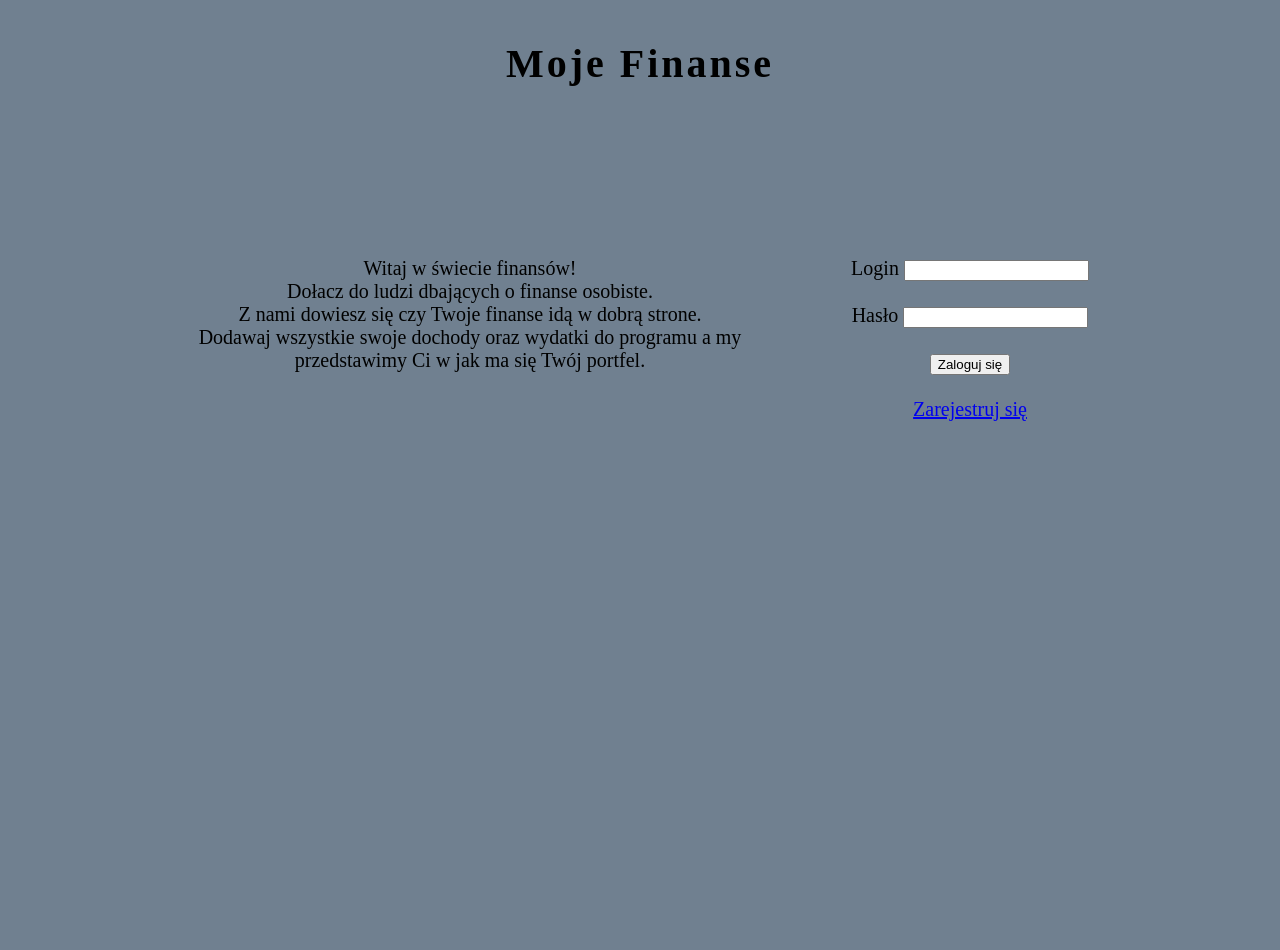
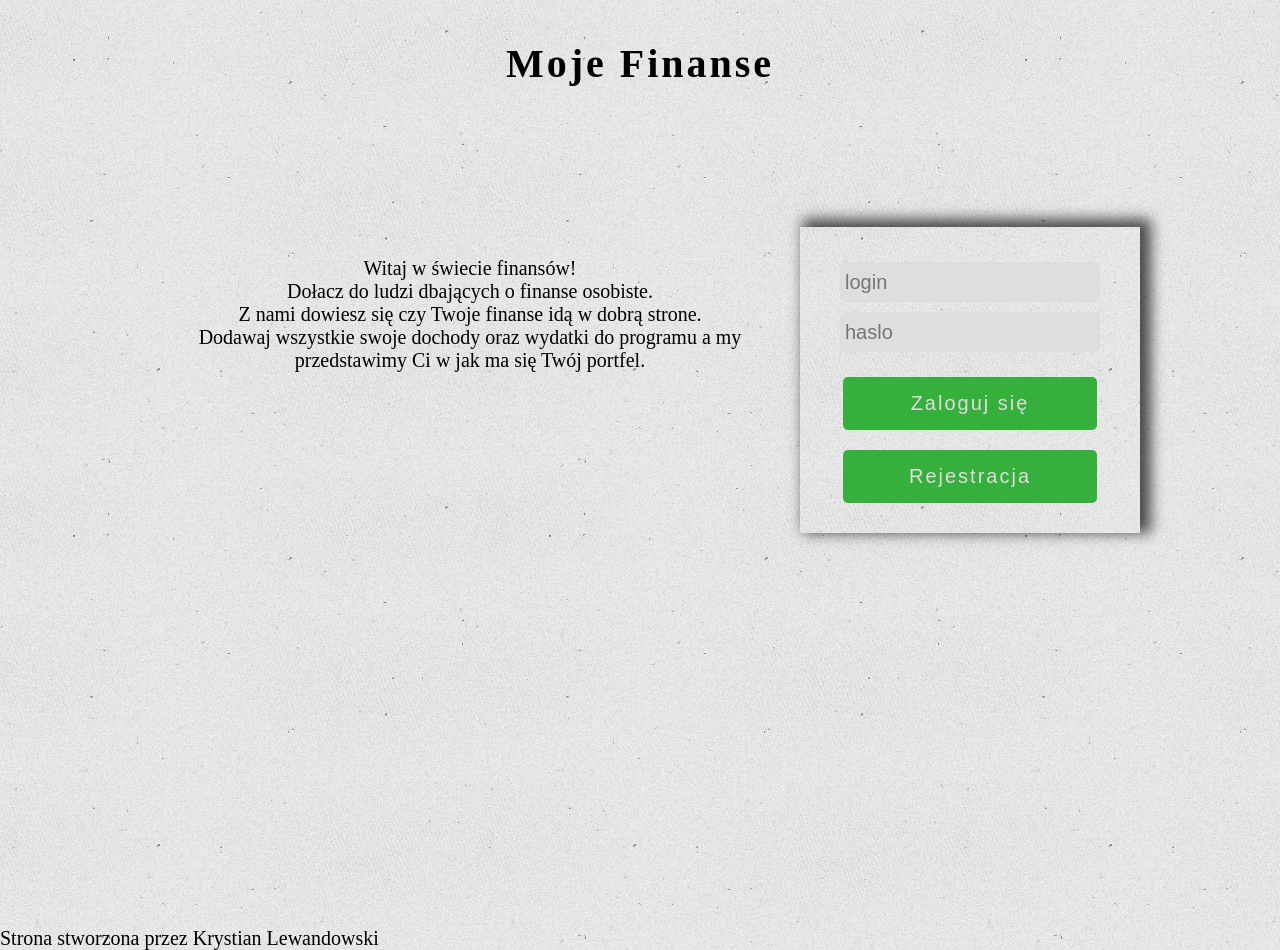
Before and after one commit to lewy9109/MyPocket-web, a PHP site: page / in a window 1280 px wide. Before the commit the page ends 421 px from the top, so only its background shows below. Run offline with PHP 8.4, Linux system fonts and the light colour scheme.

Commit message:
add logg layout

```diff
--- a/css/style.css
+++ b/css/style.css
@@ -4,6 +4,7 @@ body
     background-color: slategrey;
     margin: 0px;
     font-size: 20px;
+    background-image: url('img/tlo.png');
 
 }
 .logo
@@ -38,4 +39,47 @@ main
     padding: 30px;
     text-align: center;
     width: 280px;
+    -webkit-box-shadow: 7px -4px 13px 4px rgba(0,0,0,0.68);
+    -moz-box-shadow: 7px -4px 13px 4px rgba(0,0,0,0.68);
+    box-shadow: 7px -4px 13px 4px rgba(0,0,0,0.68);
 }
+input[type=text],
+input[type=password]
+{
+    margin-top: 5px;
+    margin-bottom: 5px;
+    padding: 3px;
+    width: 250px;
+    background-color: rgb(223, 221, 221);
+    color: #666;
+    border: 2px solid #ddd;
+    border-radius: 5px;
+    height: 30px;
+    font-size: 20px;
+    outline: none;
+}
+input[type=text]:focus,
+input[type=password]:focus
+{
+    -webkit-box-shadow: 1px 1px 12px 3px rgba(0,0,0,0.75);
+    -moz-box-shadow: 1px 1px 12px 3px rgba(0,0,0,0.75);
+    box-shadow: 1px 1px 12px 3px rgba(0,0,0,0.75);
+}
+input[type=submit]
+{
+    margin-top: 20px;
+    width: 254px;
+    font-size: 20px;
+    background-color: #36b03c;
+    color: #ddd;
+    padding: 15px 10px;
+    border: none;
+    border-radius: 5px;
+    cursor: pointer;
+    letter-spacing: 2px;
+    outline: none;
+}
+input[type=submit]:hover
+{
+    background-color: #37b93d;
+}
--- a/index.html
+++ b/index.html
@@ -22,18 +22,19 @@
       </div>
       <div id ="logging">
         <from>
-            Login
-            <input type="text">
-            <br/> <br/>
-            Hasło
-            <input type="password">
-            <br/><br/>
+
+            <input type="text" placeholder="login" onfocus="this.placeholder=''" onblur="this.placeholder='login'">
+            <input type="password" placeholder="haslo" onfocus="this.placeholder=''" onblur="this.placeholder='haslo'">
             <input type="submit" value="Zaloguj się">
+            <input type="submit" value="Rejestracja">
         </from>
-        <br/><br/>
 
-        <a href="#"> <div>Zarejestruj się</div></a>
+      <div style="clear:both"></div>
+  </main>
+  <footer>
+      <div id="foot">
+            Strona stworzona przez Krystian Lewandowski
       </div>
-  </main>
+  </footer>
 </body>
 </html>
```
Also changed, not shown: 1 other file.
